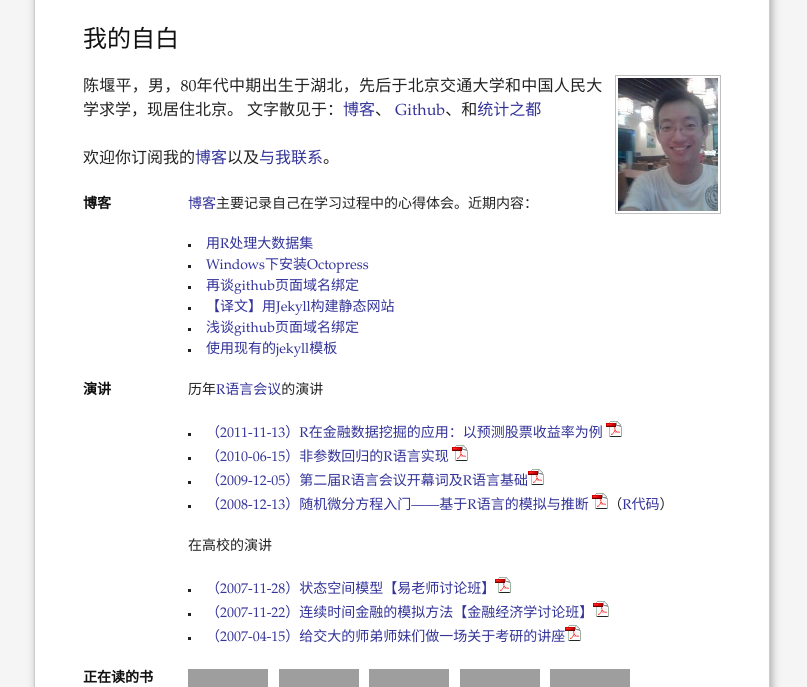
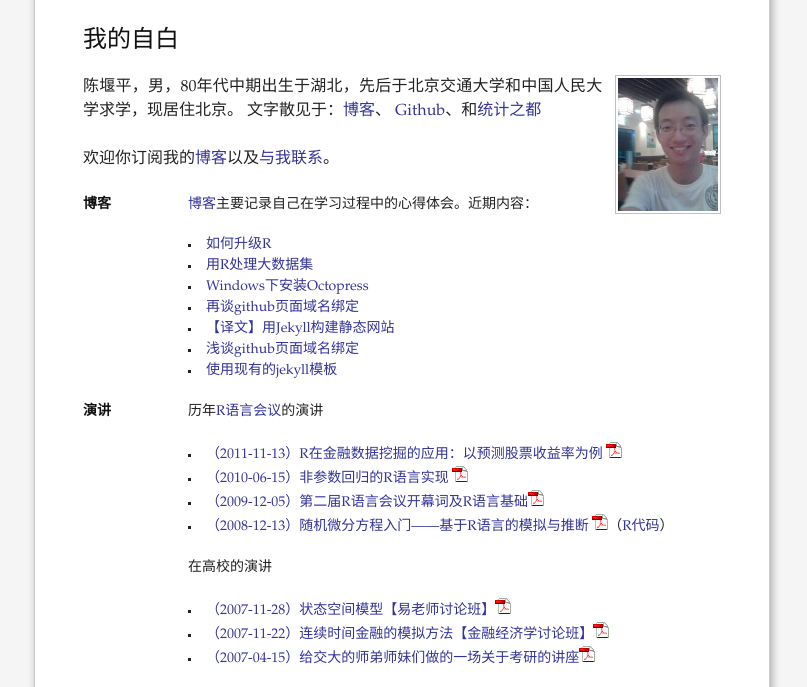
Before and after one commit to jsjwolf/yanping.github.com, a plain HTML site: page index.html in a window 1280 px wide. Shown: the part 68-755 px from the top of the page, without its empty margins (238-1045 px from the left). Drawn offline with Linux system fonts and the light colour scheme; grey boxes are pictures that could not be loaded.

Commit message:
update index

```diff
--- a/index.html
+++ b/index.html
@@ -51,7 +51,10 @@
 		<p><a href="http://chen.yanping.me/cn" target="_blank">博客</a>主要记录自己在学习过程中的心得体会。近期内容：</p>
 		<ul class="compact recent">
 			<li>
-				<a href="http://chen.yanping.me/cn/blog/2012/01/01/working-with-large-datasets/" target="_blank">用R处理大数据集
+				<a href="http://chen.yanping.me/cn/blog/2012/01/06/updating-an-r-installation/" target="_blank">如何升级R</a>
+			</li>
+			<li>
+				<a href="http://chen.yanping.me/cn/blog/2012/01/01/working-with-large-datasets/" target="_blank">用R处理大数据集</a>
 			</li>
 
 			<li>
@@ -67,6 +70,7 @@
 		    <li>
 				<a href="http://chen.yanping.me/cn/blog/2011/12/04/github-pages-domain/" target="_blank">浅谈github页面域名绑定</a>
 			</li>
+
 			<li>
 				<a href="http://chen.yanping.me/cn/blog/2011/11/12/use-jekyll-template/" target="_blank">使用现有的jekyll模板</a>
 			</li>
@@ -105,7 +109,7 @@
 				<a href="http://yanping.me/files/pdf/monte-carlo.pdf" target="_blank" rel="nofollow">（2007-11-22）连续时间金融的模拟方法【金融经济学讨论班】</a><img src="./images/pdf.gif" />
 			</li>
 			<li>
-				<a href="http://yanping.me/files/pdf/kaoyan.pdf" target="_blank" rel="nofollow">（2007-04-15）给交大的师弟师妹们做一场关于考研的讲座</a><img src="./images/pdf.gif" />
+				<a href="http://yanping.me/files/pdf/kaoyan.pdf" target="_blank" rel="nofollow">（2007-04-15）给交大的师弟师妹们做的一场关于考研的讲座</a><img src="./images/pdf.gif" />
 			</li>
 		</ul>
 	</div>
```
